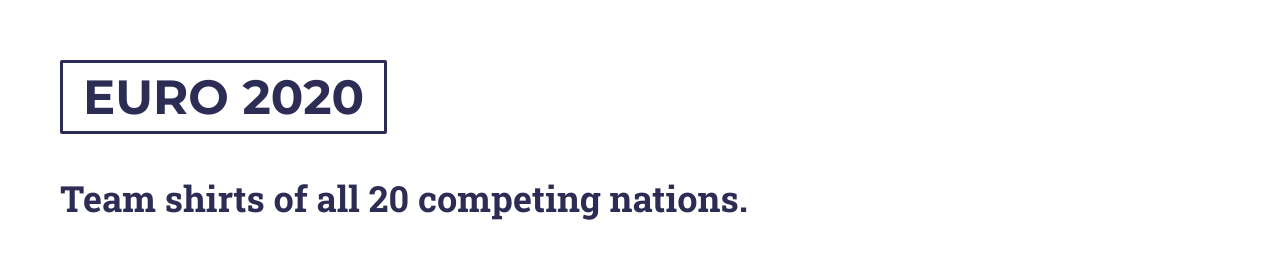
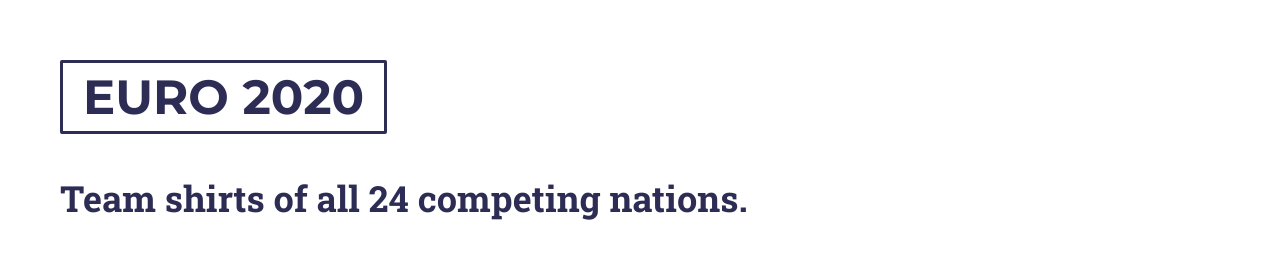
Before and after one commit to pcsandford/euro-2020-shirts, a React (Create React App) app: page / in a window 1280 px wide. Shown: the top 260 px of the page. Built offline with nearby package versions, Linux system fonts and the light colour scheme.

Commit message:
fix es number of teams in header text

```diff
--- a/src/components/App.js
+++ b/src/components/App.js
@@ -23,7 +23,7 @@
         <main>
             <section className="wrapper">
                 <div className="header-collection">
-                    <Header title="euro 2020" subtitle="Team shirts of all 20 competing nations."/>
+                    <Header title="euro 2020" subtitle="Team shirts of all 24 competing nations."/>
                     <Selector teams={data} setSelectedTeam={setSelected}/>
                 </div>
                 <Shirts teams={data} selectedTeam={selectedTeam}/>
```
